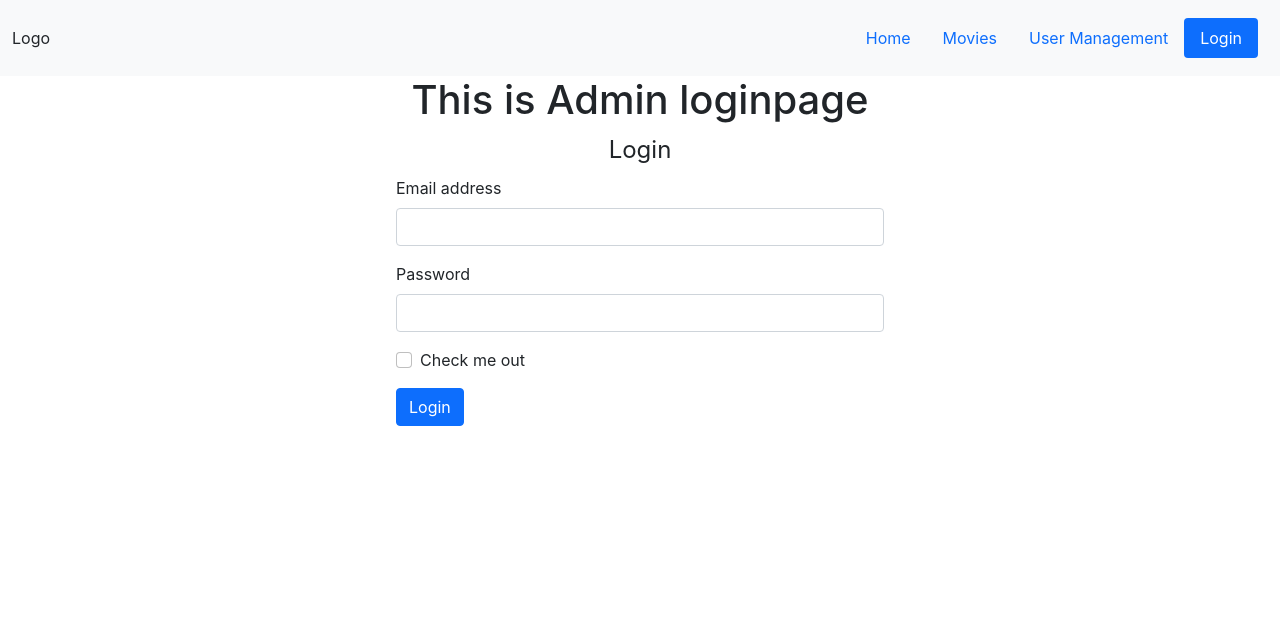
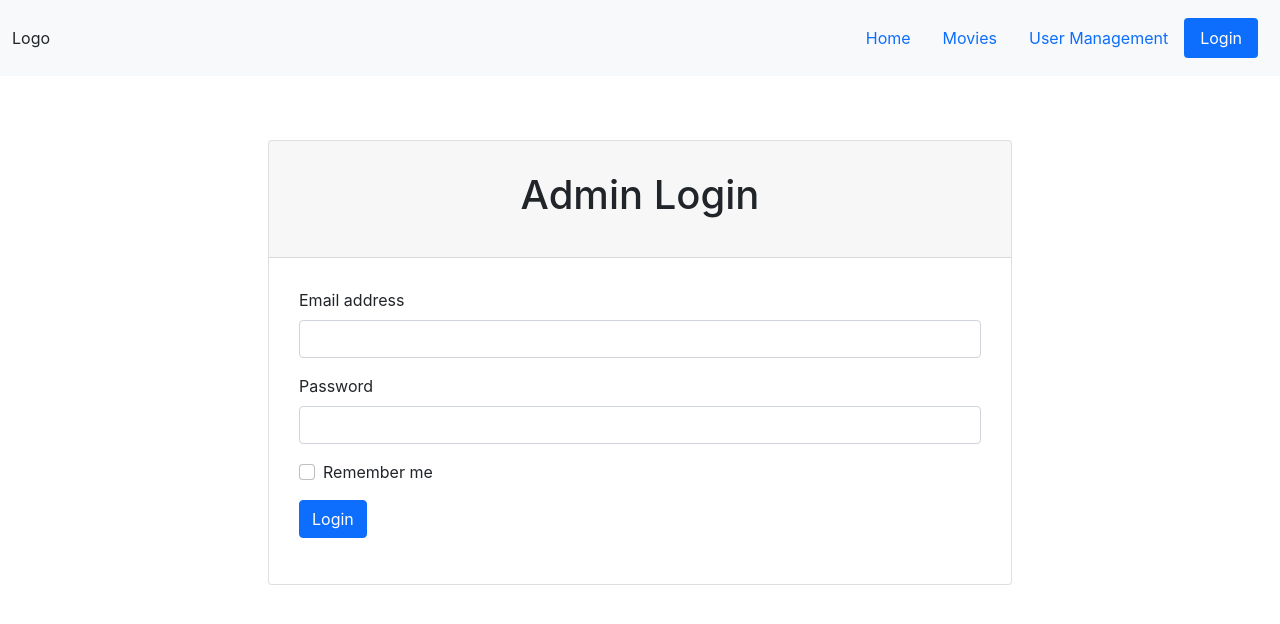
Before and after one commit to Silberweich/Y2T2_WebProg, a React (Create React App) app: page /adminlogin in a window 1280 px wide. Shown: the top 624 px of the page. Built offline with nearby package versions, Linux system fonts and the light colour scheme.

Commit message:
Login function

```diff
--- a/src/App.js
+++ b/src/App.js
@@ -11,7 +11,7 @@ function App() {
   return (
     <BrowserRouter>
       <nav>
-        {<Nav />}
+        {<Nav/>}
       </nav>
       <Routes>
         <Route path="/" element={<Home />} />
--- a/src/Components/login.js
+++ b/src/Components/login.js
@@ -2,6 +2,7 @@ import React, { Component } from 'react'
 import { useNavigate } from "react-router-dom";
 import Nav from './navbar';
 import Redirect from './navbar';
+
 
 class LoginForm extends Component {
     constructor(props) {
@@ -9,7 +10,6 @@ class LoginForm extends Component {
         this.state = {
             email: "",
             password: "",
-            loggedIn: false,
         };
         this.login = this.login.bind(this);
         this.handleChange = this.handleChange.bind(this);
@@ -32,6 +32,9 @@ class LoginForm extends Component {
                 if (response.redirected == true) {
                     this.setState({ loggedIn: true })
                     this.props.navigate('/');
+                    alert("Login Successful")
+                } else {
+                    alert("Unmatched Email and password");
                 }
             })
             .catch(err => {
@@ -43,11 +46,14 @@ class LoginForm extends Component {
     }
     render() {
         return (
-            <div className="container" style={{ width: "40%" }}>
-                <h1 className="text-center">This is Admin loginpage</h1>
+            <div className="container" style={{ 'maxWidth': "60%", marginTop: "5%" }}>
+                <div className="card bg-white">
+                    <div className="card-header" style={{ padding: "30px" }}>
+                        <h1 className="text-center">Admin Login</h1>
+                    </div>
                     <div className="mb-3">
-                    <form>
-                        <legend className="text-center">Login</legend>
+                        <form style={{ padding: "30px" }}>
+                            <fieldset>
                                 <div className="mb-3">
                                     <label className="form-label">Email address </label>
                                     <input type="email"
@@ -66,11 +72,13 @@ class LoginForm extends Component {
                                         required />
                                 </div>
                                 <div className="mb-3 form-check">
-                            <input type="checkbox" className="form-check-input" id="exampleCheck1" />
-                            <label className="form-check-label">Check me out</label>
+                                    <input type="checkbox" className="form-check-input" id="rememberMeForCenturies" />
+                                    <label htmlFor="rememberMeForCenturies" className="form-check-label">Remember me</label>
                                 </div>
                                 <button type="submit" className="btn btn-primary" onClick={(e) => this.login(e)}>Login</button>
+                            </fieldset>
                         </form>
+                    </div>
                 </div>
             </div>
         )
--- a/src/Components/navbar.js
+++ b/src/Components/navbar.js
@@ -1,6 +1,7 @@
 import React from 'react'
 import { Link } from "react-router-dom";
 import styled from 'styled-components';
+import Login from './login'
 
 const TopMenu = styled.nav`
     display: flex;
@@ -28,12 +29,13 @@ class Nav extends React.Component {
         super(props);
         this.state = {
             loginTxt: "Login",
+            isLoggedIn: false,
         };
         this.handleClick = this.handleClick.bind(this);
     }
 
     handleClick(e) {
-        if (this.props.state.loggedIn === true){
+        if (this.state.isLoggedIn === true){
             this.setState({
                 loginTxt: "Logout",
             })
@@ -42,7 +44,7 @@ class Nav extends React.Component {
                 loginTxt: "Login",
             })
         }
-        e.target.classList.toggle('bg-danger');
+        // e.target.classList.toggle('bg-danger');
     }
 
     render() {
@@ -50,20 +52,19 @@ class Nav extends React.Component {
             <nav className="navbar navbar-light bg-light">
                 <div className="container-fluid">
                     <a>Logo</a>
-
-
                 <Myul className="nav nav-pills justify-content-end bg-light">
                     <li className="nav-item">
-                        <Link className="nav-link" to="/">Home</Link>
+
+                        <Link className="nav-link" to="/"><i class="fa-solid fa-house" /> Home</Link>
                     </li>
                     <li className="nav-item">
-                        <Link className="nav-link" to="/adminmovies">Movies</Link>
+                        <Link className="nav-link" to="/adminmovies"><i class="fa-solid fa-film" /> Movies</Link>
                     </li>
                     <li className="nav-item">
-                        <Link className="nav-link" to="/adminusers">User Management</Link>
+                        <Link className="nav-link" to="/adminusers"><i class="fa-solid fa-users" /> User Management</Link>
                     </li>
                     <li className="nav-item">
-                        <Link className="nav-link active" to="/adminlogin" onClick={this.handleClick}>{this.state.loginTxt}</Link>
+                        <Link className="nav-link active" to="/adminlogin" onClick={this.handleClick}><i class="fa-solid fa-right-to-bracket"/> {this.state.loginTxt}</Link>
                     </li>
                 </Myul>
                 </div>
```
Lines whose indentation alone changed are shown as unchanged.
